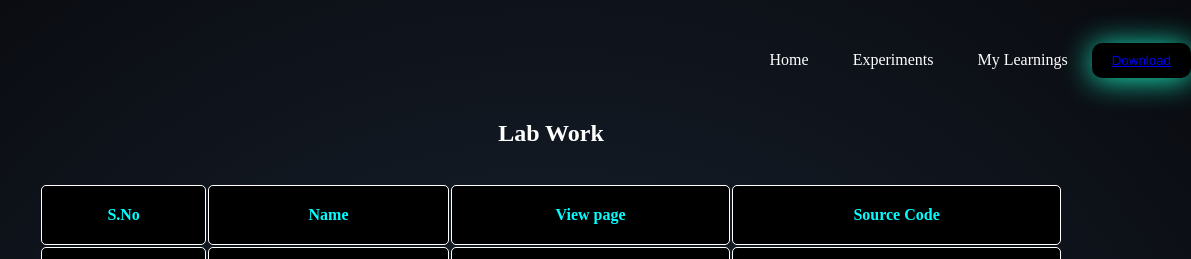
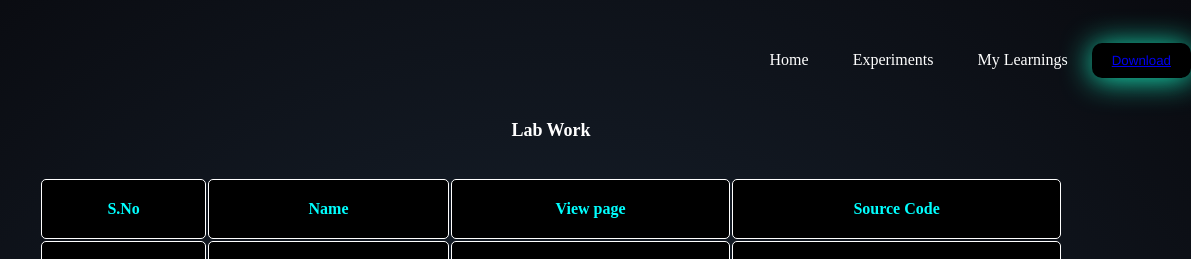
Before and after one commit to officialxnitin/officialxnitin.github.io, a plain HTML site: page learnings.html in a window 1280 px wide. Shown: the top 259 px of the page, 89-1280 px from the left. Drawn offline with Linux system fonts and the light colour scheme.

Commit message:
font chnage

```diff
--- a/learnings.html
+++ b/learnings.html
@@ -24,7 +24,7 @@
     </div>
     <section>
         <div class="heading">
-            <h1>Lab Work</h1>
+            <h1 style="font-size:large; font-family:'Times New Roman', Times, serif">Lab Work</h1>
         </div>
 
         <br>
```
